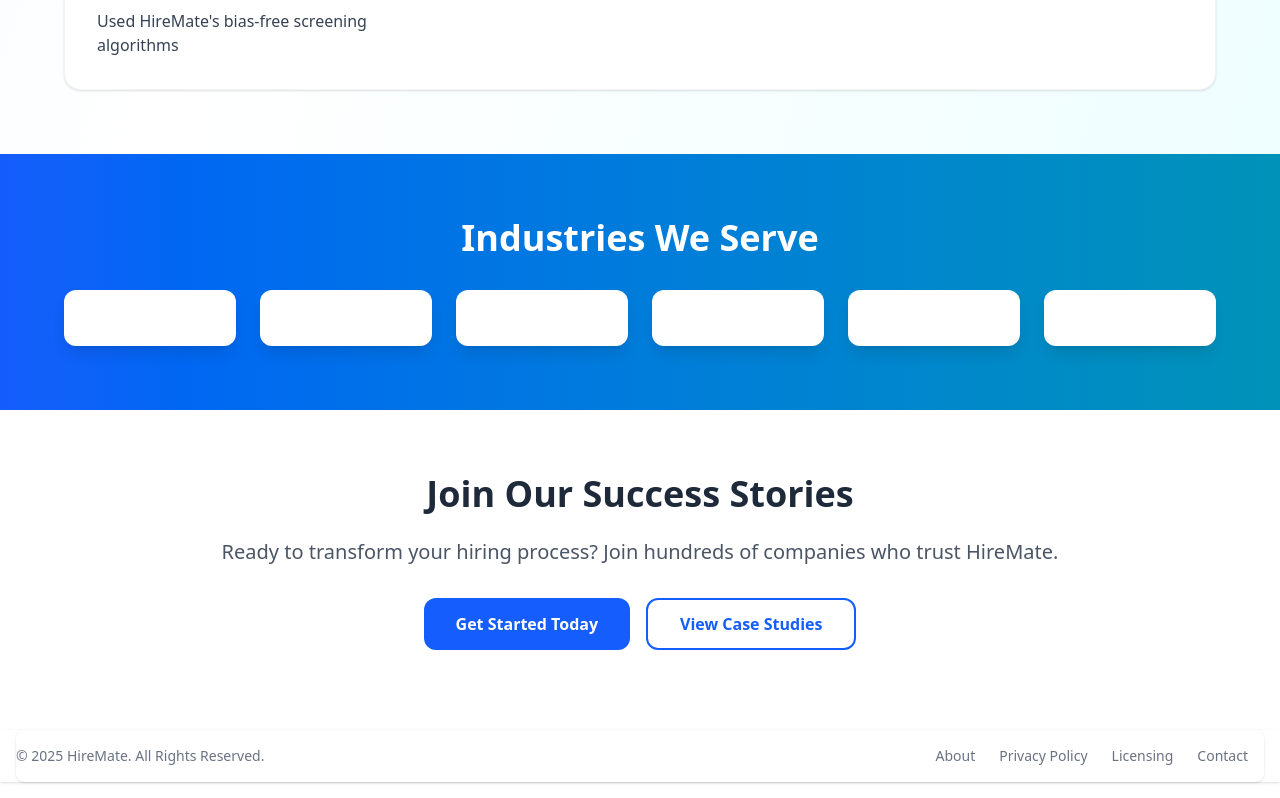
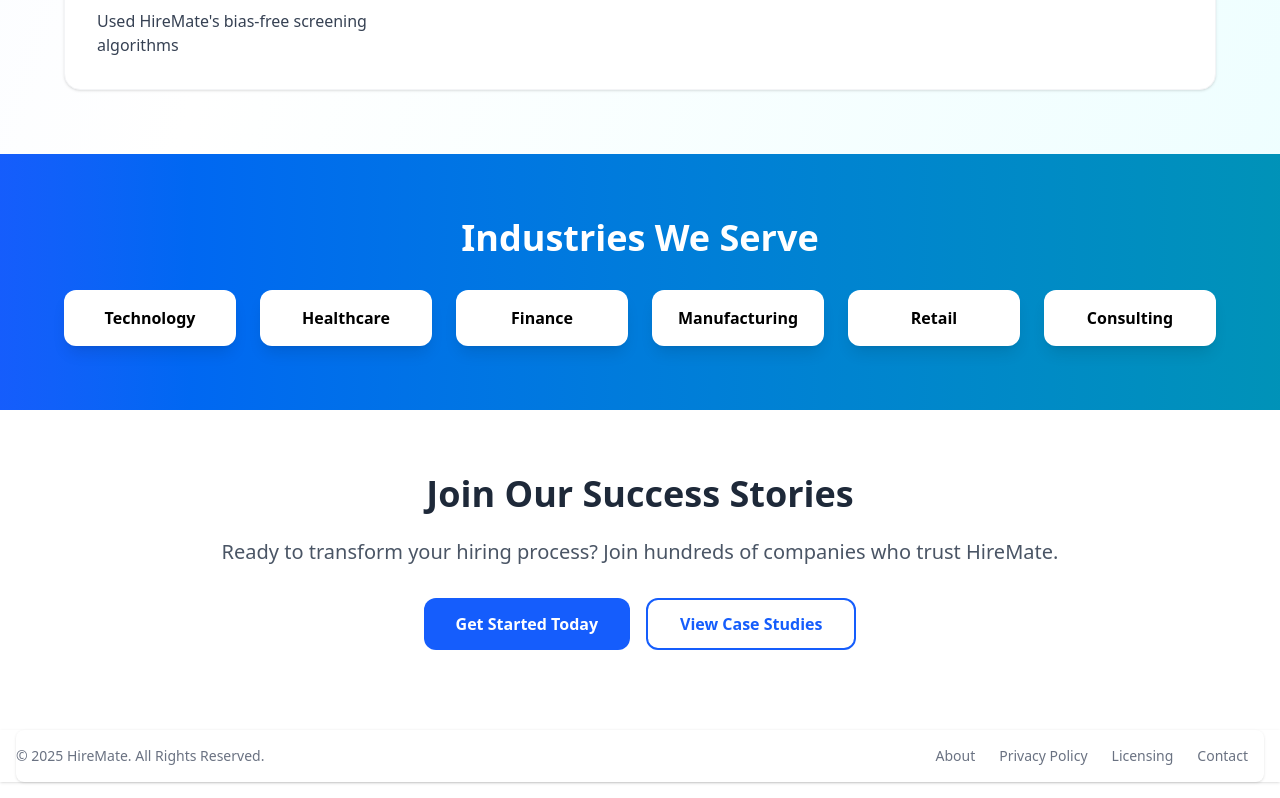
Before and after one commit to RohitAnandNitk/HireMate, a React (Vite) app in the folder frontend/: page /clients in a window 1280 px wide. Shown: the part 3426-4224 px from the top of the page. Built offline with nearby package versions, Linux system fonts and the light colour scheme.

Commit message:
client ui bug fix

```diff
--- a/frontend/src/pages/Clients.jsx
+++ b/frontend/src/pages/Clients.jsx
@@ -393,7 +393,7 @@
                 key={index}
                 className="bg-white bg-opacity-20 p-4 rounded-xl backdrop-blur-sm shadow-lg text-center hover:shadow-2xl hover:bg-opacity-30 transition-all duration-300 transform hover:-translate-y-1"
               >
-                <p className="text-white font-semibold">{industry}</p>
+                <p className="text-black font-semibold">{industry}</p>
               </div>
             ))}
           </div>
```
